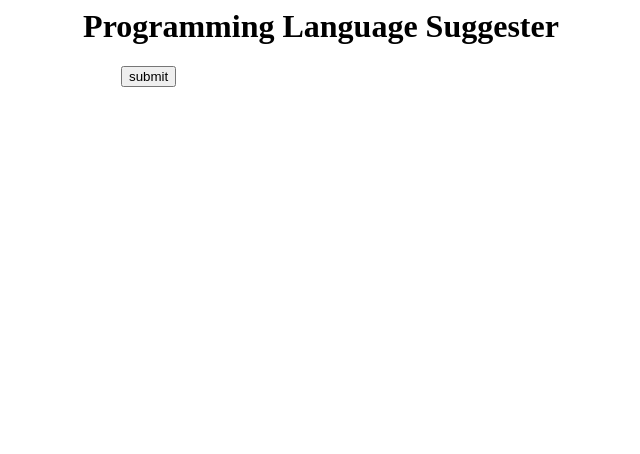
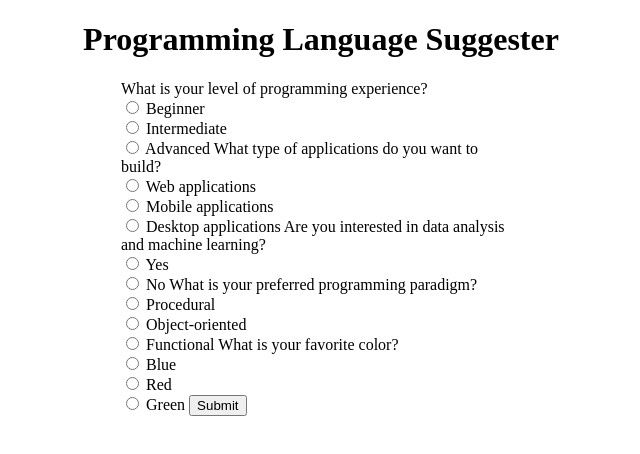
Before and after one commit to KIL4ME/PLS, a plain HTML site: page PLS.html in a window 1280 px wide. Shown: the whole page, without its empty margins (319-959 px from the left). Drawn offline with Linux system fonts and the light colour scheme; files that its build step writes are made by us from their sources.

Commit message:
revised html

```diff
--- a/PLS.html
+++ b/PLS.html
@@ -1,18 +1,52 @@
+<!DOCTYPE html>
 <html>
 <head>
-    <title>Programming Language Suggester</title>
-    <link rel="stylesheet" type="text/css" href="style.css">
+  <title>Programming Language Suggester</title>
+  <link rel="stylesheet" type="text/css" href="style.css">
 </head>
 <body>
-    <h1>Programming Language Suggester</h1>
-    <form id="survey-form">
+  <h1>Programming Language Suggester</h1>
 
-        <button type="submit">submit</button>
-    </form>
-    <div id="result" style="display: none;">
+  <form id="surveyForm">
+    <label>
+      What is your level of programming experience?<br>
+      <input type="radio" name="experience" value="beginner" required> Beginner<br>
+      <input type="radio" name="experience" value="intermediate"> Intermediate<br>
+      <input type="radio" name="experience" value="advanced"> Advanced
+    </label>
 
-    </div>
-    <script src="script.js"></script>
+    <label>
+      What type of applications do you want to build?<br>
+      <input type="radio" name="applications" value="web" required> Web applications<br>
+      <input type="radio" name="applications" value="mobile"> Mobile applications<br>
+      <input type="radio" name="applications" value="desktop"> Desktop applications
+    </label>
+
+    <label>
+      Are you interested in data analysis and machine learning?<br>
+      <input type="radio" name="dataAnalysis" value="yes" required> Yes<br>
+      <input type="radio" name="dataAnalysis" value="no"> No
+    </label>
+
+    <label>
+      What is your preferred programming paradigm?<br>
+      <input type="radio" name="paradigm" value="procedural" required> Procedural<br>
+      <input type="radio" name="paradigm" value="objectOriented"> Object-oriented<br>
+      <input type="radio" name="paradigm" value="functional"> Functional
+    </label>
+
+    <label>
+      What is your favorite color?<br>
+      <input type="radio" name="color" value="blue" required> Blue<br>
+      <input type="radio" name="color" value="red"> Red<br>
+      <input type="radio" name="color" value="green"> Green
+    </label>
+
+    <input type="submit" value="Submit">
+  </form>
+
+  <div id="result"></div>
+
+  <script src="script.js"></script>
 </body>
-
 </html>
```
